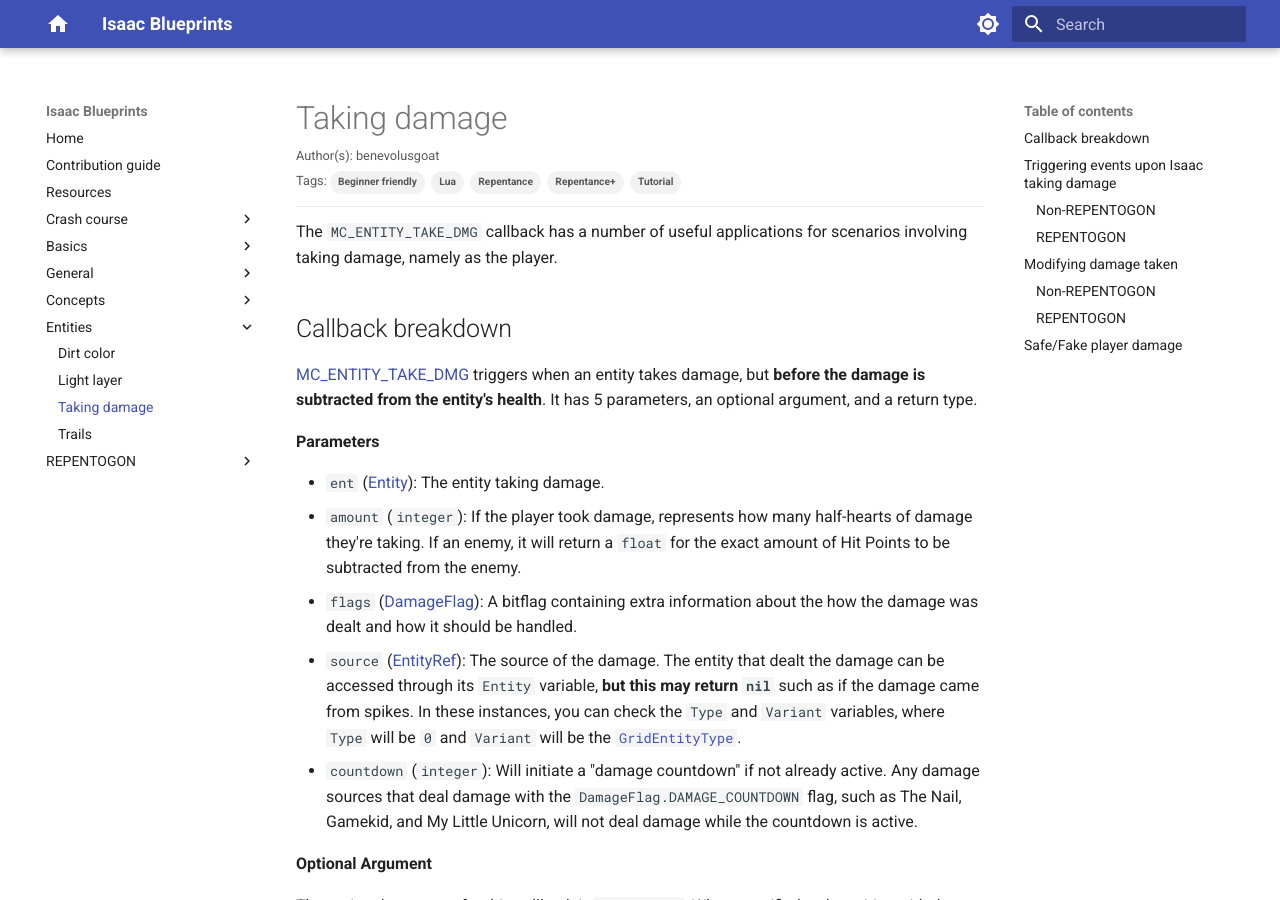
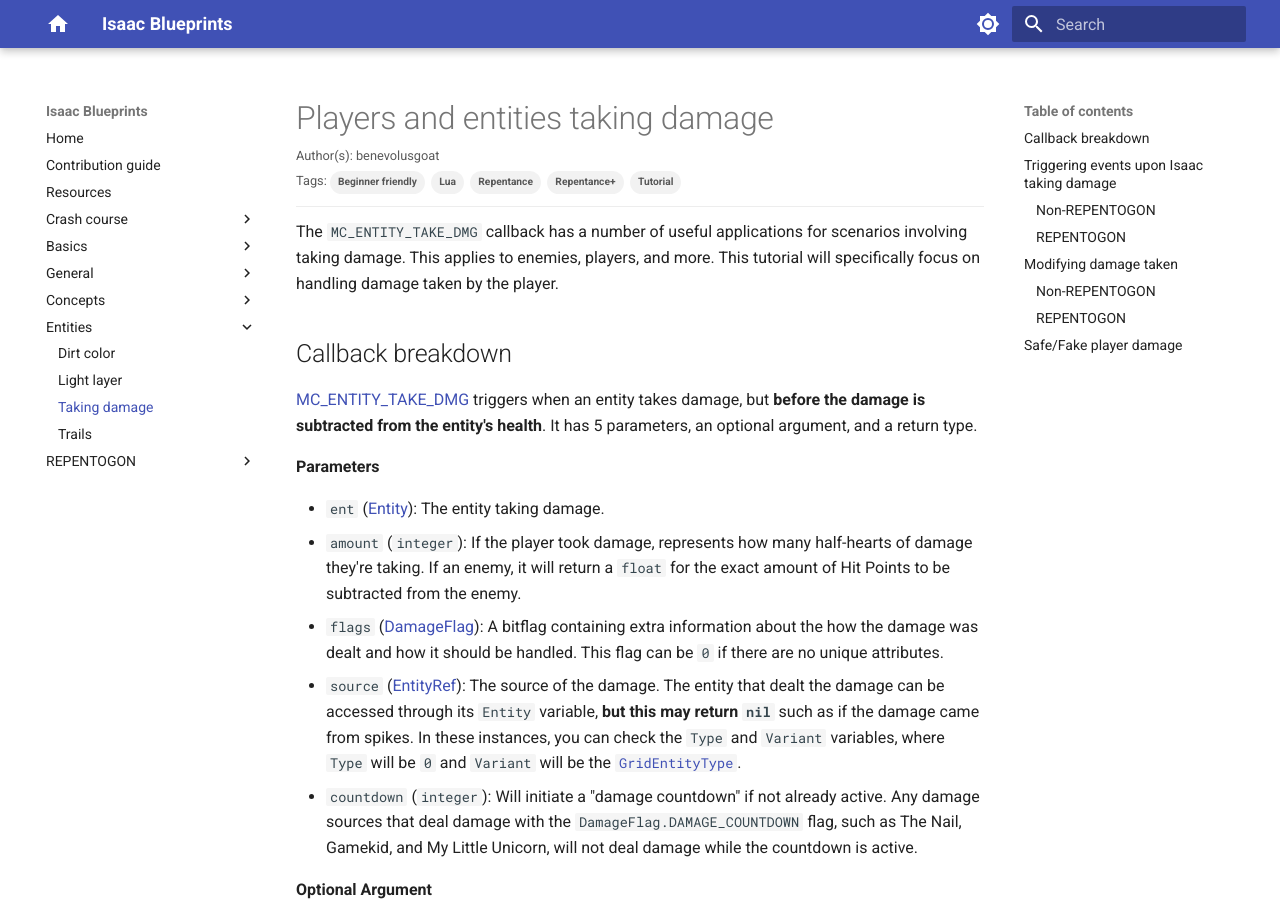
Before and after one commit to catinsurance/IsaacBlueprints, an MkDocs documentation site: the page built from docs/tutorials/entities/taking_damage.md, in a window 1280 px wide and 900 px high. Built offline with MkDocs 1.6.1 and Material for MkDocs 9.7.7, drawn with Linux system fonts in a browser that asks for light colours; comment, search, counter and statistics services are not loaded.

Commit message:
Slight modifications to "taking damage" article

```diff
--- a/docs/tutorials/entities/taking_damage.md
+++ b/docs/tutorials/entities/taking_damage.md
@@ -1,7 +1,7 @@
 ---
-article: Taking damage
+article: Players and entities taking damage
 authors: benevolusgoat
-blurb: Learn how to use the "MC_ENTITY_TAKE_DMG" callback to respond to plaeyr or entity damage.
+blurb: Learn how to use the "MC_ENTITY_TAKE_DMG" callback to respond to player or entity damage.
 comments: true
 tags:
     - Tutorial
@@ -11,7 +11,7 @@ tags:
     - Lua
 ---
 
-The `MC_ENTITY_TAKE_DMG` callback has a number of useful applications for scenarios involving taking damage, namely as the player.
+The `MC_ENTITY_TAKE_DMG` callback has a number of useful applications for scenarios involving taking damage. This applies to enemies, players, and more. This tutorial will specifically focus on handling damage taken by the player.
 
 ## Callback breakdown
 [MC_ENTITY_TAKE_DMG](https://wofsauge.github.io/IsaacDocs/rep/enums/ModCallbacks.html#mc_entity_take_dmg) triggers when an entity takes damage, but **before the damage is subtracted from the entity's health**. It has 5 parameters, an optional argument, and a return type.
@@ -20,7 +20,7 @@ __Parameters__
 
 - `ent` ([Entity](https://wofsauge.github.io/IsaacDocs/rep/Entity.html)): The entity taking damage.
 - `amount` (`integer`): If the player took damage, represents how many half-hearts of damage they're taking. If an enemy, it will return a `float` for the exact amount of Hit Points to be subtracted from the enemy.
-- `flags` ([DamageFlag](https://wofsauge.github.io/IsaacDocs/rep/enums/DamageFlag.html)): A bitflag containing extra information about the how the damage was dealt and how it should be handled.
+- `flags` ([DamageFlag](https://wofsauge.github.io/IsaacDocs/rep/enums/DamageFlag.html)): A bitflag containing extra information about the how the damage was dealt and how it should be handled. This flag can be `0` if there are no unique attributes.
 - `source` ([EntityRef](https://wofsauge.github.io/IsaacDocs/rep/EntityRef.html)): The source of the damage. The entity that dealt the damage can be accessed through its `Entity` variable, **but this may return `nil`** such as if the damage came from spikes. In these instances, you can check the `Type` and `Variant` variables, where `Type` will be `0` and `Variant` will be the [`GridEntityType`](https://wofsauge.github.io/IsaacDocs/rep/enums/GridEntityType.html).
 - `countdown` (`integer`): Will initiate a "damage countdown" if not already active. Any damage sources that deal damage with the `DamageFlag.DAMAGE_COUNTDOWN` flag, such as The Nail, Gamekid, and My Little Unicorn, will not deal damage while the countdown is active.
 
```
